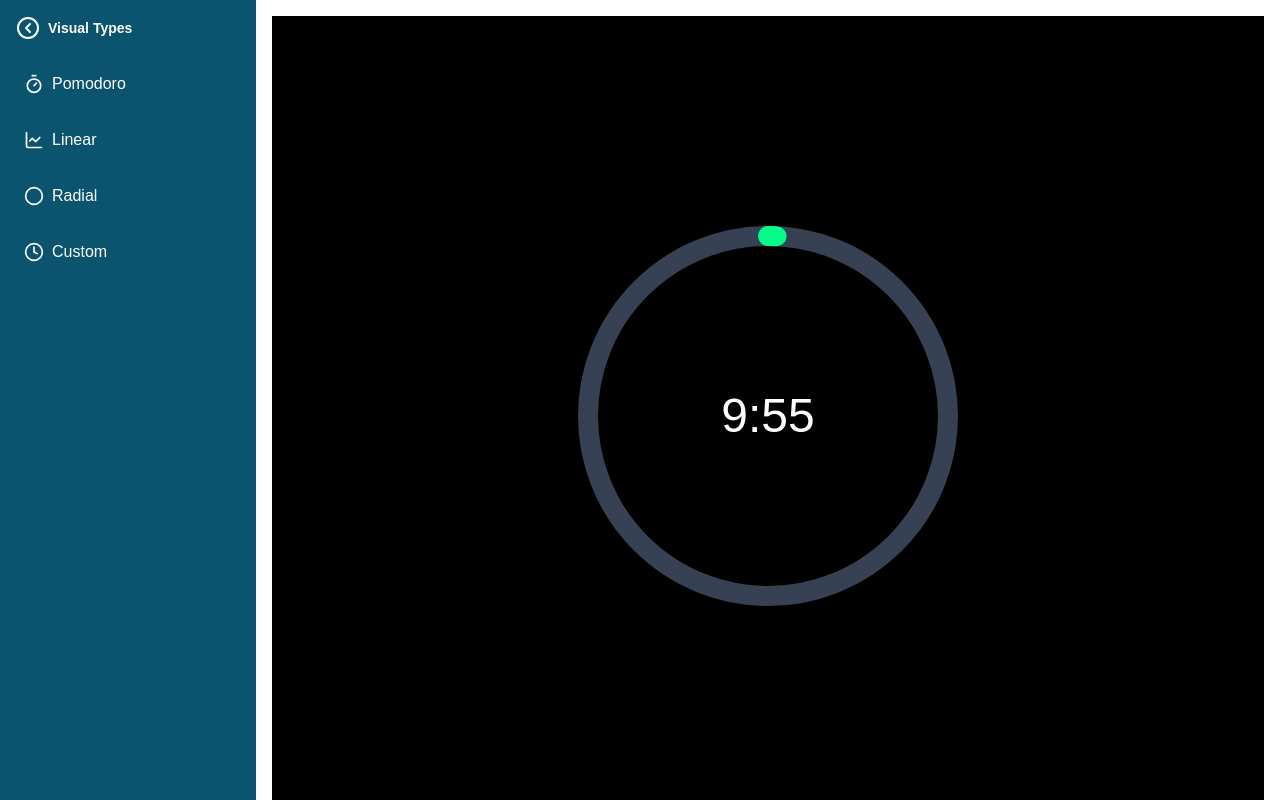
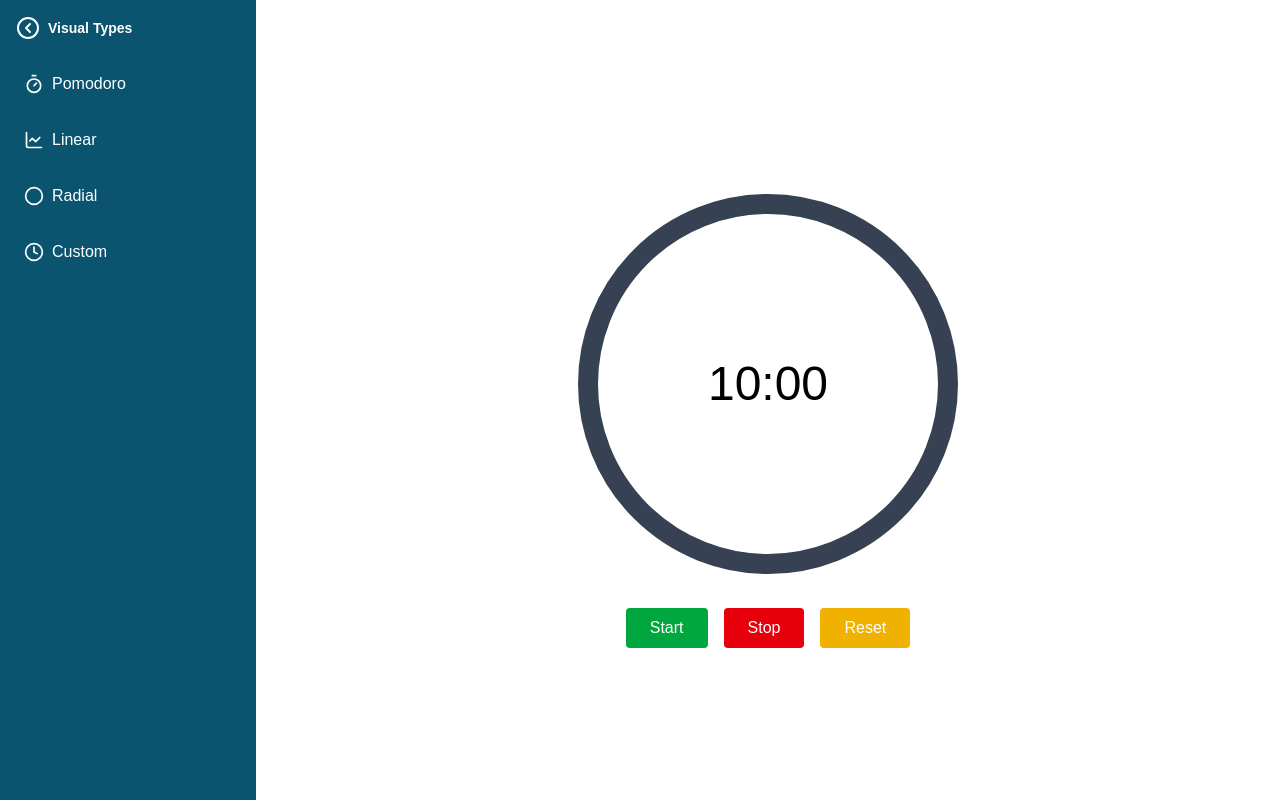
Before and after one commit to JGrineau/visual-timers, a Next.js app: page /radial in a window 1280 px wide. Built offline with nearby package versions, Linux system fonts and the light colour scheme.

Commit message:
Added temporary buttons  to the timer to get an idea for the layout

```diff
--- a/src/app/radial/page.tsx
+++ b/src/app/radial/page.tsx
@@ -2,26 +2,31 @@
 
 import { useEffect, useRef, useState } from 'react';
 
-export default function Page() {
+export default function RadialTimer() {
   const TIME_LIMIT = 600; // 10 minutes
-  const FULL_DASH_ARRAY = 2 * Math.PI * 180; // circumference for radius 180
+  const FULL_DASH_ARRAY = 2 * Math.PI * 180;
+
   const [timeLeft, setTimeLeft] = useState(TIME_LIMIT);
+  const [isRunning, setIsRunning] = useState(false);
   const intervalRef = useRef<NodeJS.Timeout | null>(null);
   const progressRef = useRef<SVGCircleElement | null>(null);
 
   useEffect(() => {
+    if (isRunning) {
       intervalRef.current = setInterval(() => {
         setTimeLeft(prev => {
-        if (prev <= 1 && intervalRef.current) {
-          clearInterval(intervalRef.current);
+          if (prev <= 1) {
+            clearInterval(intervalRef.current!);
+            setIsRunning(false);
             return 0;
           }
           return prev - 1;
         });
       }, 1000);
+    }
 
     return () => clearInterval(intervalRef.current!);
-  }, []);
+  }, [isRunning]);
 
   useEffect(() => {
     if (progressRef.current) {
@@ -33,8 +38,25 @@ export default function Page() {
   const minutes = Math.floor(timeLeft / 60);
   const seconds = timeLeft % 60;
 
+  const handleStart = () => {
+    if (!isRunning && timeLeft > 0) {
+      setIsRunning(true);
+    }
+  };
+
+  const handleStop = () => {
+    setIsRunning(false);
+    clearInterval(intervalRef.current!);
+  };
+
+  const handleReset = () => {
+    setIsRunning(false);
+    clearInterval(intervalRef.current!);
+    setTimeLeft(TIME_LIMIT);
+  };
+
   return (
-    <div className="flex justify-center items-center h-screen bg-black text-white">
+    <div className="flex flex-col items-center justify-center h-screen text-black gap-6">
       <div className="relative w-[400px] h-[400px]">
         <svg className="w-full h-full rotate-[-90deg]">
           <circle
@@ -63,6 +85,29 @@ export default function Page() {
           {minutes}:{seconds.toString().padStart(2, '0')}
         </div>
       </div>
+
+      <div className="flex gap-4">
+        <button
+          onClick={handleStart}
+          className="px-6 py-2 bg-green-600 hover:bg-green-700 text-white rounded"
+          disabled={isRunning || timeLeft === 0}
+        >
+          Start
+        </button>
+        <button
+          onClick={handleStop}
+          className="px-6 py-2 bg-red-600 hover:bg-red-700 text-white rounded"
+          disabled={!isRunning}
+        >
+          Stop
+        </button>
+        <button
+          onClick={handleReset}
+          className="px-6 py-2 bg-yellow-500 hover:bg-yellow-600 text-white rounded"
+        >
+          Reset
+        </button>
+      </div>
     </div>
   );
 }
```
Lines whose indentation alone changed are shown as unchanged.
